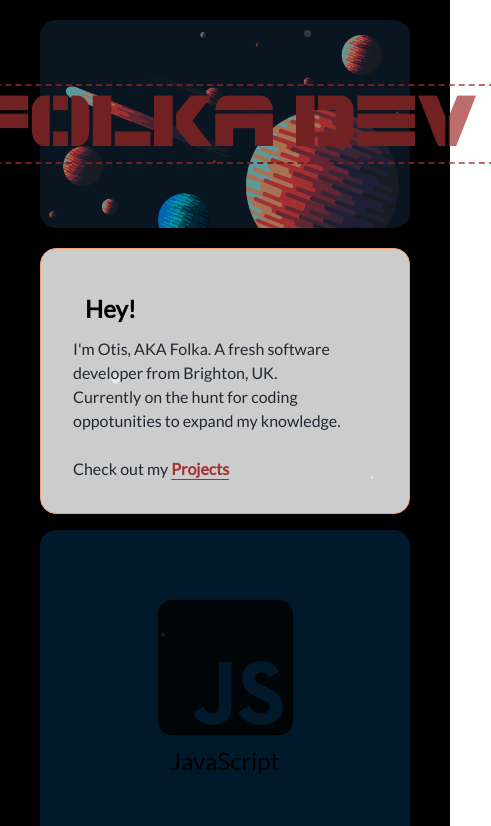
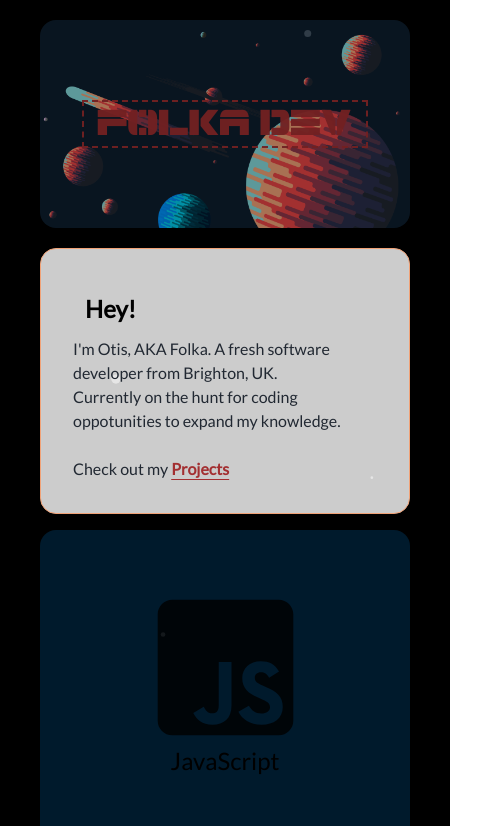
Before and after one commit to Folka2134/folka-portfolio, a React (Vite) app: page / in a window 390 px wide. Shown: the top 826 px of the page, 491 px wide, since content can reach past the window. Built offline with nearby package versions, Linux system fonts and the light colour scheme.

Commit message:
updated styles

```diff
--- a/src/components/Header.tsx
+++ b/src/components/Header.tsx
@@ -4,7 +4,7 @@
   return (
     <div className="flex h-52 items-center justify-center rounded-2xl bg-[url(src/assets/images/header-background.jpg)] bg-contain opacity-70 md:h-96 xl:min-h-screen xl:bg-cover xl:bg-no-repeat">
       <Link to="about-container" smooth={true}>
-        <h1 className="font-header px-3 text-7xl text-[#A32F31] outline-dashed outline-2 outline-offset-2">
+        <h1 className="font-header duration-5 animate-pulse cursor-pointer px-3 text-4xl text-[#A32F31] outline-dashed outline-2 outline-offset-2 md:text-7xl">
           folka.dev
         </h1>
       </Link>
```
